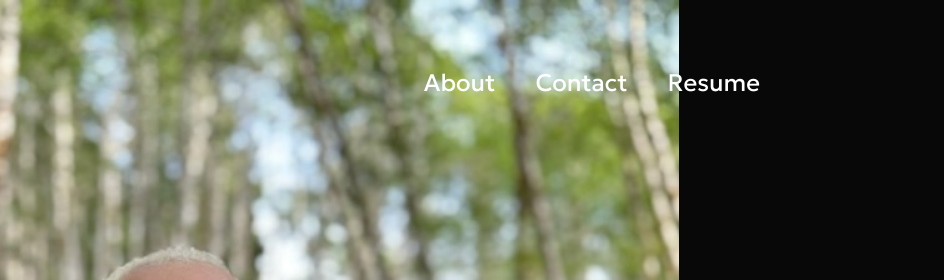
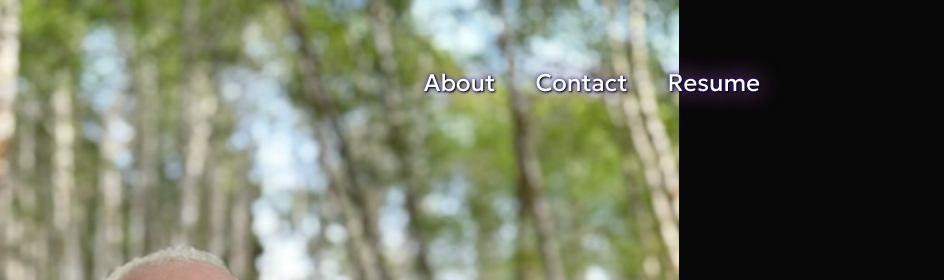
Before and after one commit to indoorism/PortfolioA, a plain HTML site: page index.html in a window 1280 px wide. Shown: the top 280 px of the page, 336-1280 px from the left. Drawn offline with nearby package versions, Linux system fonts and the light colour scheme.

Commit message:
text shadow nav

```diff
--- a/style.css
+++ b/style.css
@@ -80,6 +80,7 @@ nav ul li a{
     text-decoration: none;
     font-size: 24px;
     position: relative;
+    text-shadow: 1px 1px 2px black, 0 0 25px rgb(222, 124, 241), 0 0 5px darkblue;
 }
 
 nav ul li a::after{
```
